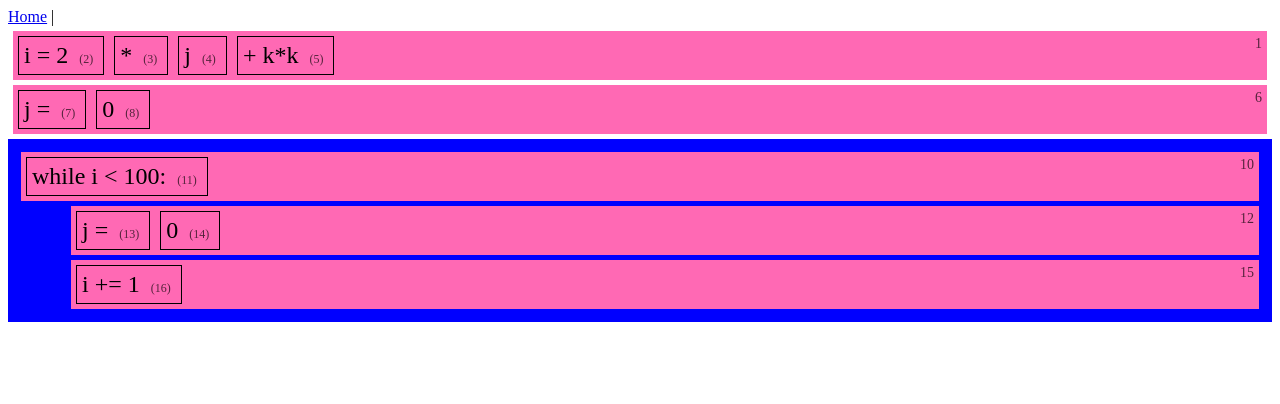
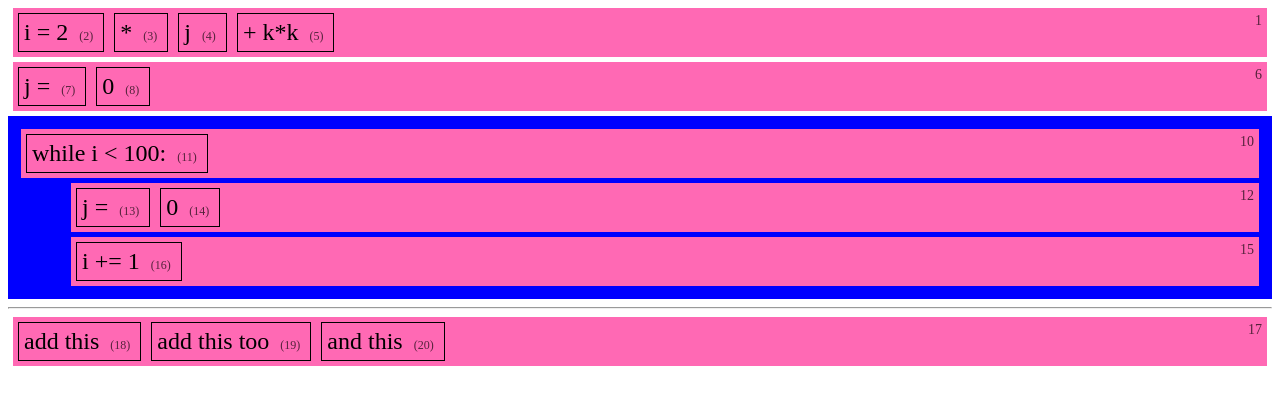
Before and after one commit to jgrindall/dragndrop, a Vue app: page / in a window 1280 px wide. Shown: the top 404 px of the page. Built offline with nearby package versions, Linux system fonts and the light colour scheme.

Commit message:
add snippets

```diff
--- a/src/App.vue
+++ b/src/App.vue
@@ -1,7 +1,4 @@
 <template>
-  <nav>
-    <router-link to="/">Home</router-link> |
-  </nav>
   <router-view/>
 </template>
 
--- a/src/dd/Bus.ts
+++ b/src/dd/Bus.ts
@@ -6,7 +6,7 @@ export default class Bus implements IBus{
   prog:Program
   constructor(prog:Program){
     console.log("made a bus");
-    this.prog = reactive(prog)
+    this.prog = prog
   }
   handle(data:DragData){
     const draggedBlock: Block | Item | null = this.getById(data.draggedItemId)
@@ -24,8 +24,8 @@ export default class Bus implements IBus{
     }
   }
   getById(id:string): Block | Item | null{
-    const _getById = (blockList:BlockList): Block | Item | null=>{
-      for(const block of blockList){
+
+    const _getByIdInBlock = (block: Block): Block | Item | null=>{
       if(block.id === id){
         return block
       }
@@ -50,10 +50,19 @@ export default class Bus implements IBus{
           return child
         }
       }
+      return null
+    }
+
+    const _getById = (blockList:BlockList): Block | Item | null=>{
+      for(const block of blockList){
+        const inBlock = _getByIdInBlock(block)
+        if(inBlock){
+          return inBlock
+        }
       }
       return null
     }
-    return _getById(this.prog.blocks)
+    return _getById(this.prog.blocks) || _getByIdInBlock(this.prog.snippets)
   }
   getParentForId(id:string): Block | null{
 
--- a/src/dd/DragDrop.vue
+++ b/src/dd/DragDrop.vue
@@ -1,14 +1,25 @@
 <template>
-  <div class="program">
-    <BlockListRenderer :blocks="prog.blocks" :bus="bus"></BlockListRenderer>
+  <div>
+
+    <div class="program">
+      <BlockListRenderer :blocks="prog.blocks" :bus="bus"></BlockListRenderer>
+    </div>
+
+    <hr/>
+
+    <div class="snippets">
+      <HBlockRenderer :bus="bus" :block="prog.snippets"></HBlockRenderer>
+    </div>
   </div>
+
 </template>
 
 <script lang="ts">
-import {Program, Block, HBlock} from "./types"
+import {Program} from "./types"
 import { PropType, defineComponent } from 'vue';
 import * as _ from 'underscore'
 import Bus from "./Bus"
+import HBlockRenderer from "./HBlockRenderer.vue";
 
 type State = {
   bus: Bus
@@ -17,7 +28,7 @@ type State = {
 export default defineComponent({
   name: 'DragDrop',
   components: {
-
+    HBlockRenderer
   },
   data():State{
     return {
--- a/src/dd/prog.ts
+++ b/src/dd/prog.ts
@@ -1,4 +1,4 @@
-import { BlockList, Program } from "./types"
+import { BlockList, Program, Item, HBlock } from "./types"
 
 
 /**
@@ -97,6 +97,27 @@ export const blocks:BlockList = [
     }
 ]
 
+const snippets:HBlock = {
+    type: "h",
+    id:id(),
+    children:[
+        {
+            id:id(),
+            text: "add this"
+        },
+        {
+            id:id(),
+            text: "add this too"
+        },
+        {
+            id:id(),
+            text: "and this"
+        }
+    ]
+}
+
+
 export const prog:Program = {
-    blocks: blocks
+    blocks: blocks,
+    snippets:snippets
 }
--- a/src/dd/types.ts
+++ b/src/dd/types.ts
@@ -1,5 +1,6 @@
 export type Program = {
-    blocks: BlockList
+    blocks: BlockList,
+    snippets: HBlock
 }
 
 export type Block = HBlock | IBlock
```
Also changed, not shown: 1 other file (tests, documents, lock files or other folders). Lines whose indentation alone changed are shown as unchanged.
